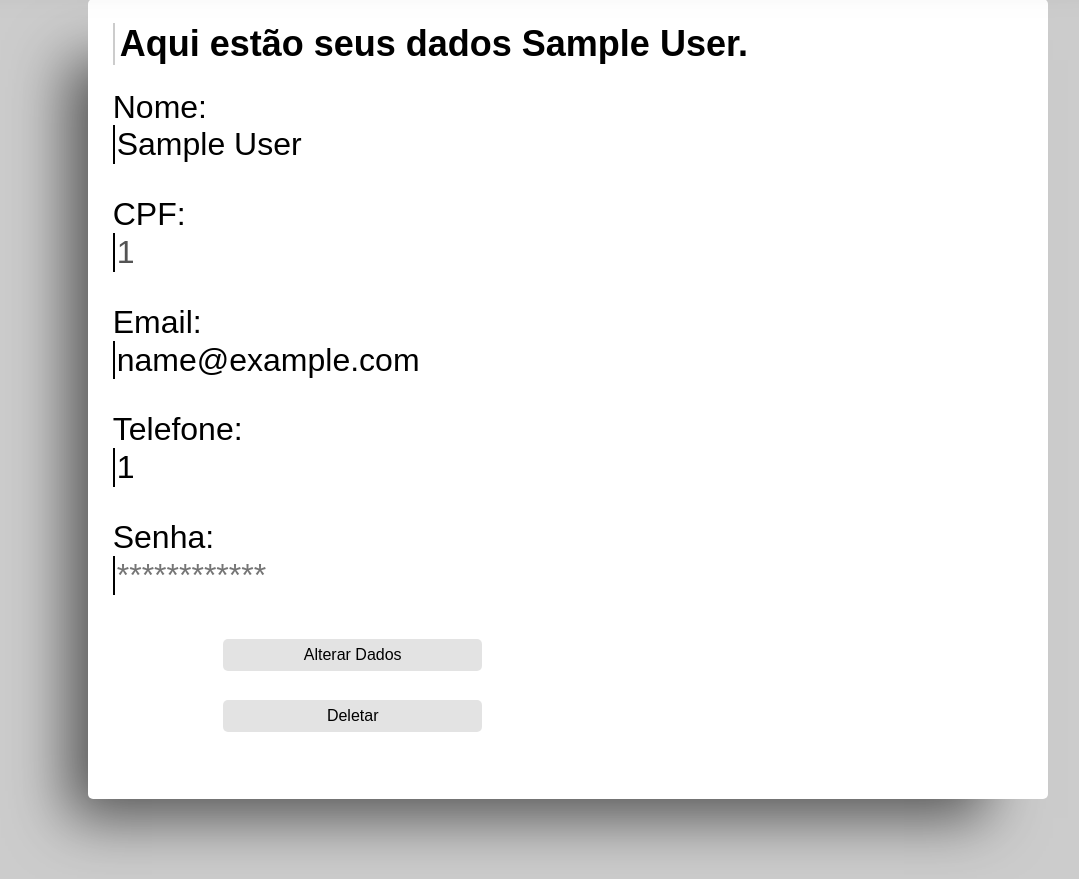
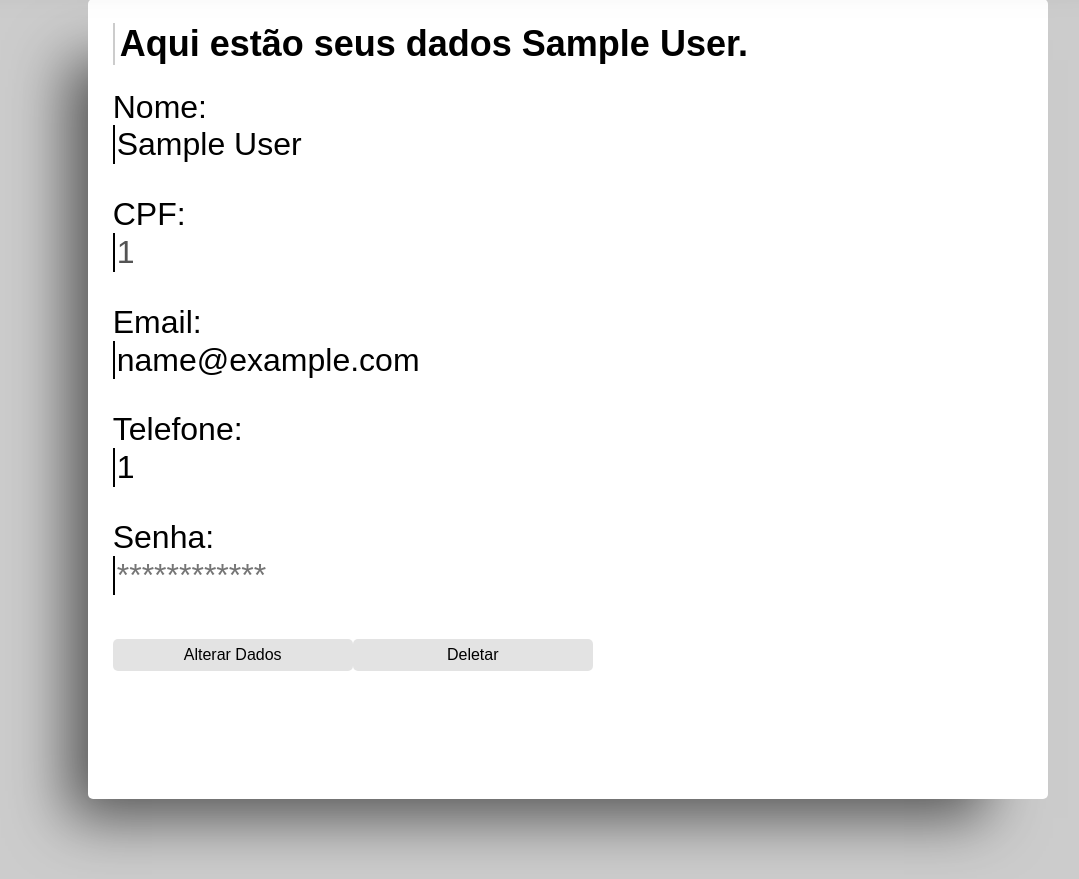
Before and after one commit to Leo-Cavalli/Teto-Facil, a PHP site: page /frontEnd/userPage.php in a window 1280 px wide. Shown: the part 145-1024 px from the top of the page, without its empty margins (71-1150 px from the left). Run offline with PHP 8.4, Linux system fonts and the light colour scheme; the visitor is signed in with stand-in values (Sample User, id 1).

Commit message:
Botão deletar consertado

```diff
--- a/frontEnd/Stylesheets/myuser.css
+++ b/frontEnd/Stylesheets/myuser.css
@@ -98,6 +98,7 @@ body{
 }
 
 .button-form{
+    float: left;
     text-align: center;
     border: 2px solid transparent;
     background-color: #ddddddce;
@@ -105,15 +106,8 @@ body{
     outline: none;
     font-size: 100%;
     height: 2em;
-    width: 54%;
+    width: 50%;
     margin-top: 0.8em;
-    margin-right: 23%;
-    margin-left: 23%;
-}
-
-.button-form a{
-    text-decoration: none;
-    color: #000;
 }
 
 .button-form:focus{
--- a/frontEnd/userPage.php
+++ b/frontEnd/userPage.php
@@ -84,8 +84,10 @@ if(isset($_GET['Alert'])){
           <label for="update_senha">Senha: </label>
           <input type="textbox" name="update_senha" placeholder="************"></input>
           <button class="button-form" type="submit" name="acao" value="logar" id="updateData">Alterar Dados</button>
+          <form action="../deletarconta.php" method="post">
+            <button type="submit" class="button-form">Deletar</button>
           </form>
-            <button class="button-form"><a  href="../deletarconta.php"> Deletar</a></button>
+        </form>
         </div>
     </div>
 
```
